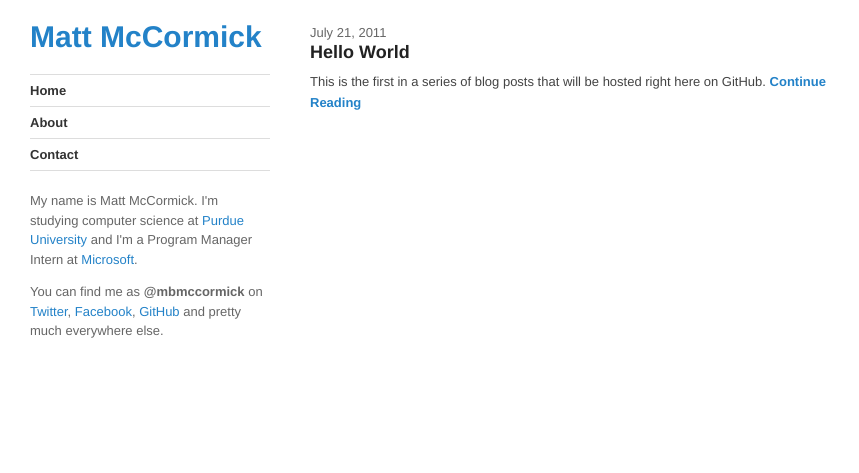
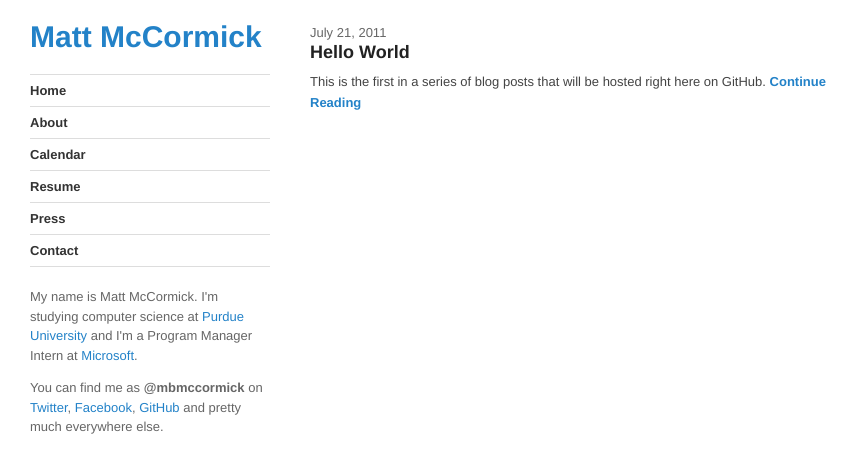
Before and after one commit to mbmccormick/mbmccormick.github.io, a Jekyll site: the page built from index.html, in a window 1280 px wide. Shown: the top 473 px of the page, without its empty margins (0-859 px from the left). Built offline with Jekyll 4.4.1, drawn with Linux system fonts in a browser that asks for light colours; Markdown is read by kramdown in place of the engine named in the settings.

Commit message:
Edited _layouts/default.html via GitHub

```diff
--- a/_layouts/default.html
+++ b/_layouts/default.html
@@ -33,6 +33,9 @@
     <ul class="nav">
       <li><a href="/">Home</a></li>
       <li><a href="/about">About</a></li>
+      <li><a href="/calendar">Calendar</a></li>
+      <li><a href="/resume">Resume</a></li>
+      <li><a href="/press">Press</a></li>
       <li><a href="/contact">Contact</a></li>
     </ul>
 
```
